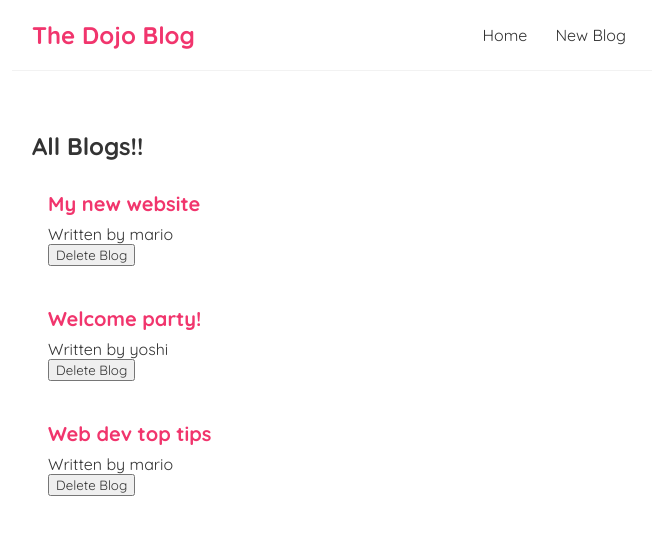
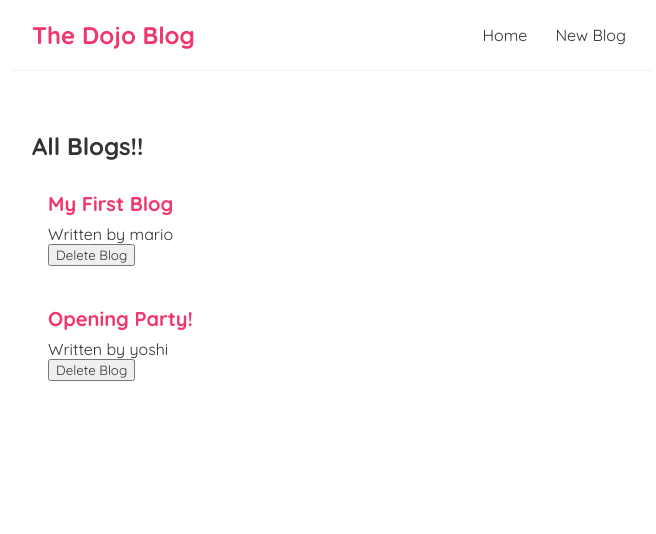
Before and after one commit to AadityaNitin/dojo-blog, a React (Create React App) app in the folder dojo-blog/: page / in a window 1280 px wide. Shown: the top 534 px of the page, without its empty margins (308-964 px from the left). Built offline with nearby package versions, Linux system fonts and the light colour scheme; data requests are answered from the project's data file.

Commit message:
:star: feat: fetch data from json server

```diff
--- a/dojo-blog/src/home.js
+++ b/dojo-blog/src/home.js
@@ -1,19 +1,28 @@
-import { useState } from "react";
+import { useState, useEffect } from "react";
 import BlogList from "./bloglist";
 
 const Home = () => {
-  const [blogs, setBlogs] = useState([
-    { title: "My new website", body: "lorem ipsum...", author: "mario", id: 1 },
-    { title: "Welcome party!", body: "lorem ipsum...", author: "yoshi", id: 2 },
-    { title: "Web dev top tips", body: "lorem ipsum...", author: "mario",id: 3},
-  ]);
+  const [blogs, setBlogs] = useState(null);
+
+
   const handleDelete= (id) => {
     const newBlogs = blogs.filter(blog => blog.id !== id);
-    setBlogs(newBlogs)
+    setBlogs(newBlogs);
   }
+
+  useEffect(() => {
+    fetch(' http://localhost:8000/blogs ')
+    .then(res => {
+    return res.json()
+    })
+    .then((data) => {
+      setBlogs(data);
+    })
+}, []);
+
   return (
     <div className="Home">
-      <BlogList blogs={blogs} title="All Blogs!!" handleDelete={handleDelete} />
+     {blogs && <BlogList blogs={blogs} title="All Blogs!!" handleDelete={handleDelete} />}
     </div>
   );
 };
```
